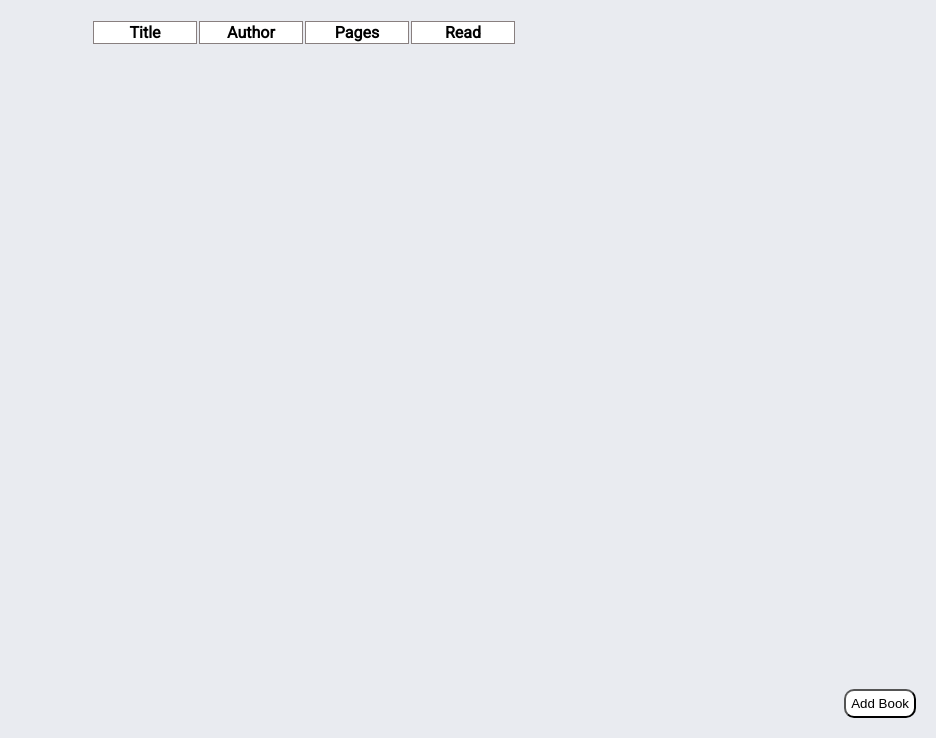
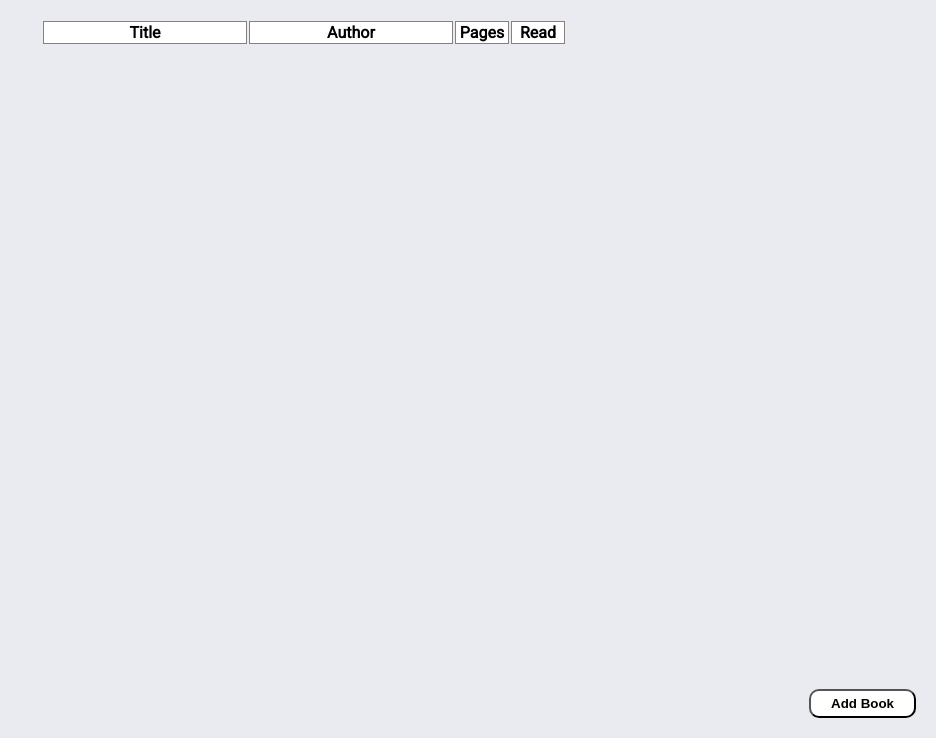
Before and after one commit to CraigMarc/library, a plain HTML site: page index.html in a window 1280 px wide. Shown: the part 62-800 px from the top of the page, without its empty margins (344-1280 px from the left). Drawn offline with Linux system fonts and the light colour scheme.

Commit message:
changed column widths

```diff
--- a/index.html
+++ b/index.html
@@ -11,10 +11,10 @@
   <h1>Personal Library</h1>
     <table id="bookTable">
         <tr>
-          <th>Title</th>
-          <th>Author</th>
-          <th>Pages</th>
-          <th>Read</th>
+          <th class="th1">Title</th>
+          <th class="th1">Author</th>
+          <th class="th3">Pages</th>
+          <th class="th4">Read</th>
 
         </tr>
 
--- a/styles.css
+++ b/styles.css
@@ -6,13 +6,28 @@ body {
   background-color: #e9ebf0;
 }
 
-td, th {
+td,
+th {
   border: 1px solid rgb(136, 127, 127);
   background-color: white;
 }
 
-  th {
-    width: 100px
+
+
+.th3 {
+  width: 50px;
+}
+
+.th4 {
+  width: 50px;
+}
+
+.th1 {
+  width: 200px;
+}
+
+.th2 {
+  width: 100px;
 }
 
 #deleteButton {
@@ -44,14 +59,15 @@ td, th {
   position: fixed;
   bottom: 20px;
   right: 20px;
-      padding: 5px;
+  padding: 5px 20px 5px 20px;
   border-radius: 10px;
   background-color: white;
+  font-weight: bold;
 }
 
 #form {
   width: 50%;
-      margin:auto;
+  margin: auto;
   padding-top: 100px;
 
 }
@@ -78,7 +94,7 @@ td, th {
 
 }
 
-    .submit > button {
+.submit>button {
   border-radius: 10px;
   padding: 5px;
   background-color: white;
```
Lines whose indentation alone changed are shown as unchanged.
